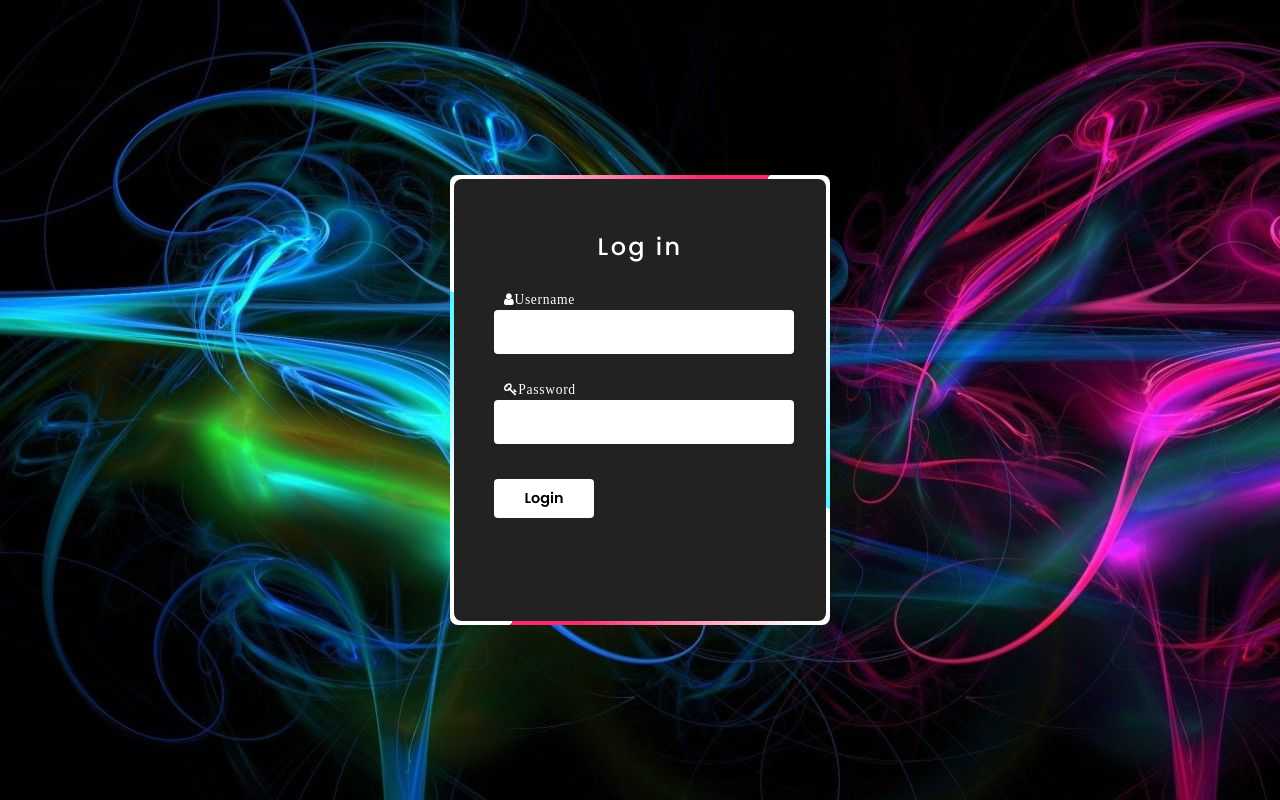
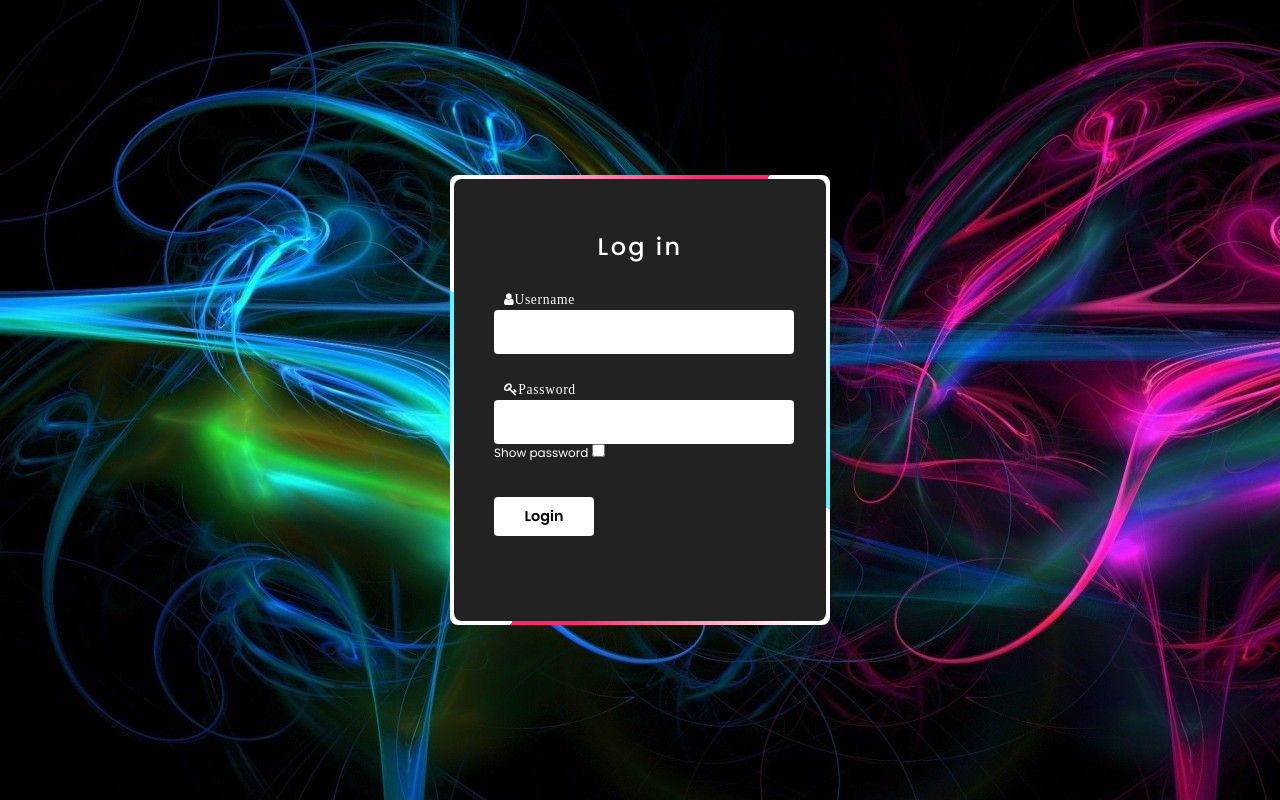
Before and after one commit to GouthamGoutham/Portfolio, a plain HTML site: page index.html in a window 1280 px wide. Drawn offline with Linux system fonts and the light colour scheme; a web font is replaced by a local one.

Commit message:
Update index.html

```diff
--- a/index.html
+++ b/index.html
@@ -18,9 +18,11 @@
 		<div class="inputBox">
 			<div class="alert alert-danger" id="alert_P" role="alert"></div>
 			<input type="password" id="pass" autocomplete="off">
-			<span class="fa fa-key icon" id="togglePassword" style="font-size:85%;">Password</span>
+			<span class="fa fa-key icon" style="font-size:85%;">Password</span>
 			<i></i>
 		</div>
+		<div style="color:white; font-size:75%;">Show password
+		<input type="checkbox" id="togglePassword" name="show"></div>
 		<br>
 		<input type = "button" value="Login" onclick="return fn_validate();">
 		<i></i>
```
